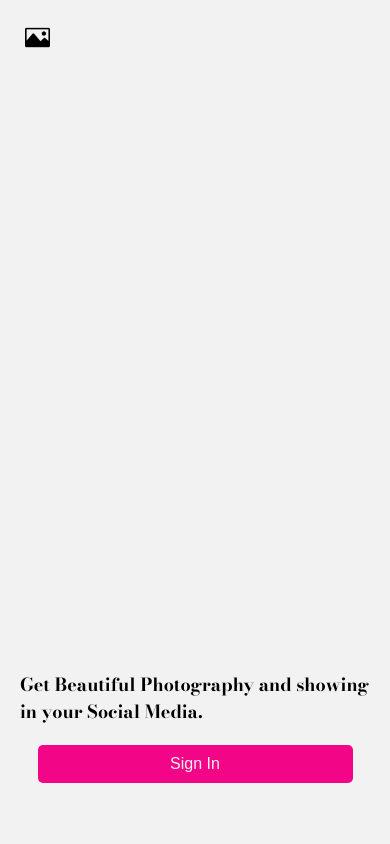
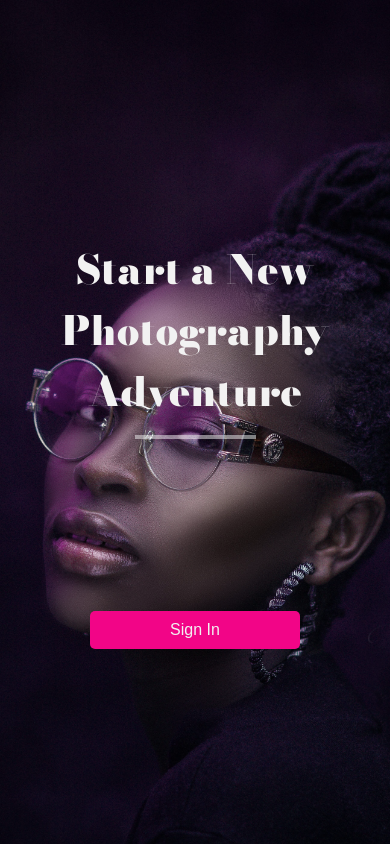
Before and after one commit to Christiano0407/practice_Javascript_One, a website: page public/landing/landing.html in a window 390 px wide. Drawn offline with nearby package versions, Linux system fonts and the light colour scheme.

Commit message:
new landing page Mobile

```diff
--- a/public/landing/css/btnCss.css
+++ b/public/landing/css/btnCss.css
@@ -16,8 +16,12 @@
     transform: scale(0.9);
 }
 
+a {
+    color: #f2f2f2;
+}
+
 .footer--btn {
-    width: 90%;
+    width: 60%;
     text-align: center;
     border: none;
 }
--- a/public/landing/css/mediaQueeries.css
+++ b/public/landing/css/mediaQueeries.css
@@ -18,32 +18,48 @@
         filter: saturate(0.5);
     }
 
+    .landing__photoLogo {
+        display: none;
+    }
+
     .landing__photoTitle {
         justify-content: center;
         align-items: center;
+        flex-direction: column;
+
     }
 
     .landing__photoTitle--title {
-        font-size: 3rem;
-        font-weight: 700;
+        font-size: 4rem;
+        font-weight: 900;
+        text-align: center;
     }
 
-    .landing__footer {
-        background-color: #f2f2f2;
+    .landing__photoTitle::after {
+        content: " ";
+        outline: 2px solid #f2f2f2;
+        width: 30%;
+        margin-top: 1.5rem;
+        border-radius: 1rem;
+        filter: opacity(.5);
+    }
+
+    #idLandingFooter {
+        /*  background-color: #f2f2f2;
         border-top-right-radius: 7.5rem;
         border-bottom-right-radius: 1rem;
-        border-bottom-left-radius: 1rem;
-        flex-direction: column;
+        border-bottom-left-radius: 1rem; */
+        /*  flex-direction: column; */
         justify-content: center;
-        align-items: center;
+        align-items: flex-start;
     }
 
-    .landing__footer--title {
+    /*  #idFooterTitle {
         font-size: 1.8rem;
         font-family: var(--font-family-fashion);
         font-weight: 700;
         margin: 2rem auto;
-    }
+    } */
 
     .landing__btn {
         position: absolute;
--- a/public/landing/landing.html
+++ b/public/landing/landing.html
@@ -17,7 +17,7 @@
     <link rel="preconnect" href="https://fonts.gstatic.com" crossorigin>
     <link href="https://fonts.googleapis.com/css2?family=Montserrat:wght@400;500;700;900&display=swap" rel="stylesheet">
     <link rel="icon" href="../src/assets/icon/photo.png" type="image/icon" sizes="32x32">
-    <link rel="stylesheet" href="../landing/css/mediaQueeries.css">
+    <link rel="stylesheet" href="./css/mediaQueeries.css">
     <link rel="stylesheet" href="./landingCSS.css">
     <title>Landing Page || APP Web Photo Search</title>
 </head>
@@ -40,9 +40,9 @@
         </section>
         <section class="landing__btn" id="landingBtn">
             <div class="landing__footer" id="idLandingFooter">
-                <h2 class="landing__footer--title" id="idFooterTitle">Get Beautiful Photography and showing in your
-                    Social Media.</h2>
-                <button class="btn footer--btn">Sign In</button>
+                <!--  <h2 class="landing__footer--title" id="idFooterTitle">Get Beautiful Photography and showing in your
+                    Social Media.</h2> -->
+                <button class="btn footer--btn"><a href="../index.html">Sign In</a></button>
             </div>
 
         </section>
--- a/public/landing/landingCSS.css
+++ b/public/landing/landingCSS.css
@@ -103,7 +103,7 @@ body {
 .landing__background {
     width: 100%;
     height: 100%;
-    background-image: url("../src/assets/img/img3Mobile.jpg");
+    background-image: url("../src/assets/img/img12Mobile.jpg");
     object-fit: contain;
     background-size: cover;
     background-repeat: no-repeat;
@@ -123,7 +123,7 @@ body {
 /* === Title*/
 .landing__photoTitle {
     width: 100%;
-    height: 100%;
+    height: 80%;
     display: flex;
 }
 
```
